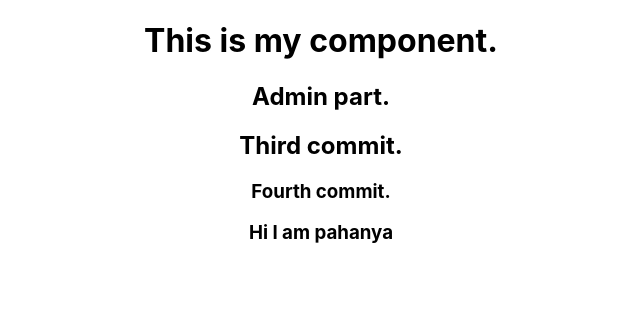
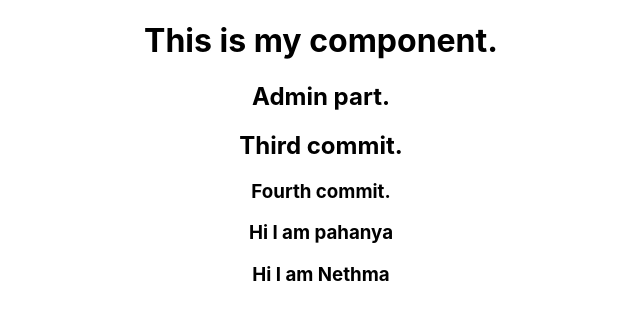
Before and after one commit to MiulesiKulasekara/Ecommerce-App, a React (Create React App) app in the folder frontend/: page / in a window 1280 px wide. Shown: the top 320 px of the page, without its empty margins (319-959 px from the left). Built offline with nearby package versions, Linux system fonts and the light colour scheme.

Commit message:
nethma branch is added

```diff
--- a/frontend/src/App.js
+++ b/frontend/src/App.js
@@ -3,12 +3,14 @@ import './App.css';
 import './Components/Miulesi'
 import Miulesi from './Components/Miulesi';
 import Pahanya from './Components/Pahanya';
+import Nethma from './Components/Nethma';
 
 function App() {
   return (
     <div className="App">
       <Miulesi />
       <Pahanya />
+      <Nethma />
     </div>
   );
 }
--- /dev/null
+++ b/frontend/src/Components/Nethma.js
@@ -0,0 +1,9 @@
+function Nethma() {
+    return (
+      <>
+        <h3>Hi I am Nethma</h3>
+      </>
+    );
+  }
+
+  export default Nethma;
```
